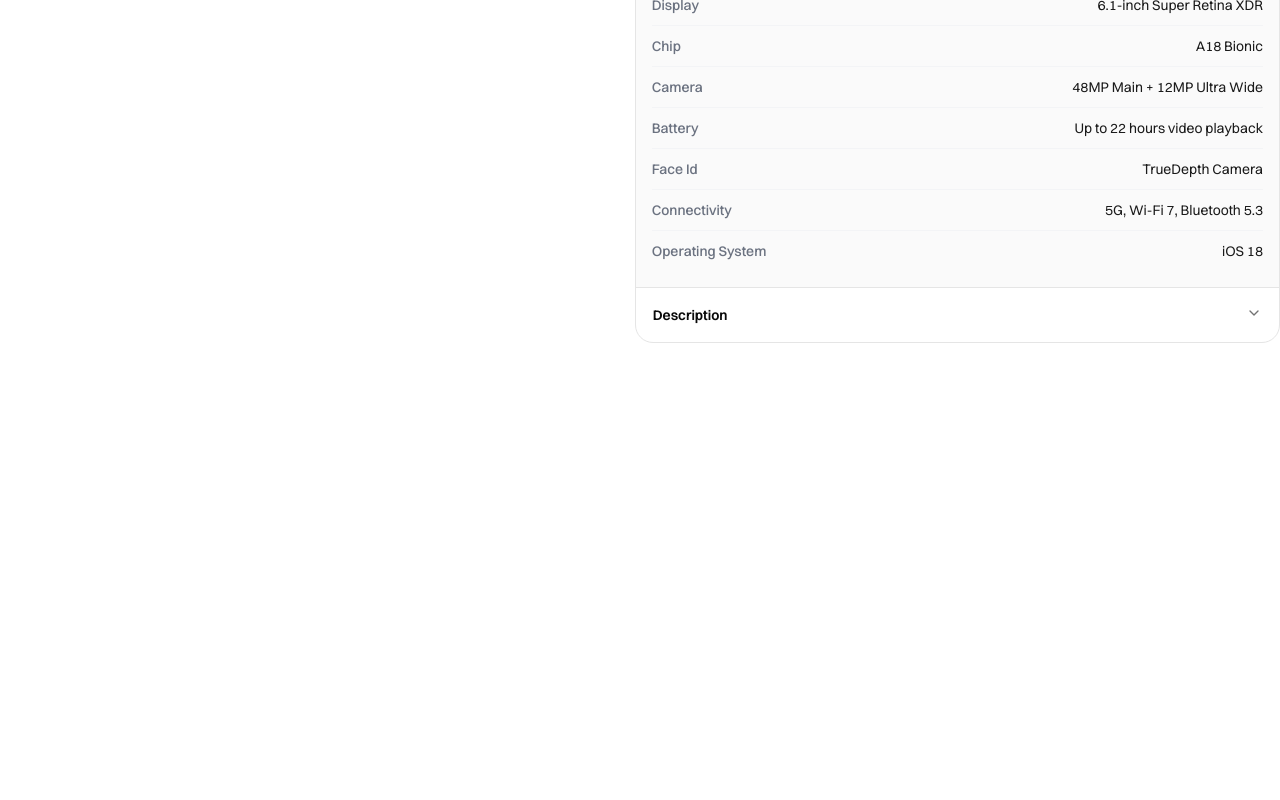
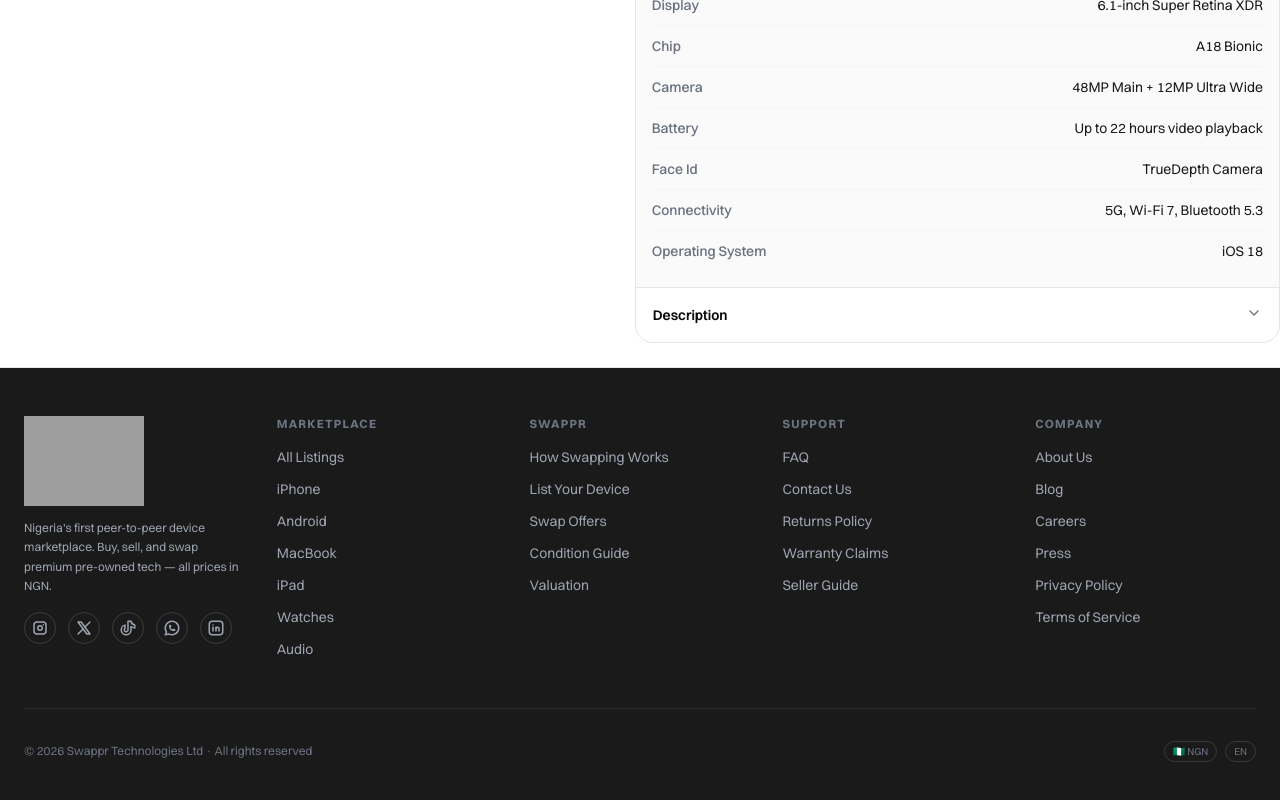
Before and after one commit to timmie20/swappr-client-new, a Next.js app: page /products/1 in a window 1280 px wide. Shown: the part 970-1770 px from the top of the page. Before the commit the page ends 1337 px from the top, so only its background shows below. Built offline with nearby package versions, Linux system fonts and the light colour scheme; no server answers; grey boxes are pictures that could not be loaded.

Commit message:
ui: move feed footer to page container

```diff
--- a/src/components/layout/page-container.tsx
+++ b/src/components/layout/page-container.tsx
@@ -1,5 +1,6 @@
 import React from "react";
 import { AppNavbar } from "../shared/app-navbar";
+import { FeedFooter } from "../shared/feed-footer";
 
 export default function PageContainer({
   children,
@@ -9,9 +10,10 @@ export default function PageContainer({
   return (
     <>
       <AppNavbar />
-      <main className="mx-auto h-[calc(100dvh-52px)] pt-16 pb-4 sm:pb-0 lg:p-0 lg:pt-16">
+      <main className="mx-auto min-h-[calc(100dvh-3.5rem)] pt-16 pb-4 sm:pb-0 lg:p-0 lg:pt-16">
         {children}
       </main>
+      <FeedFooter />
     </>
   );
 }
--- a/src/components/feed/feed-footer.tsx
+++ b/src/components/shared/feed-footer.tsx
@@ -1,10 +1,6 @@
 import Link from "next/link";
-import {
-  IconBrandInstagram,
-  IconBrandX,
-  IconBrandTiktok,
-  IconBrandWhatsapp,
-} from "@tabler/icons-react";
+import Image from "next/image";
+import { Icons } from "../icons";
 
 const FOOTER_LINKS = {
   Marketplace: [
@@ -44,7 +40,7 @@ export function FeedFooter() {
   return (
     <footer className="border-t border-[#E5E7EB] bg-[#1A1A1A] text-white">
       {/* E-waste banner */}
-      <div className="to-swappr-teal-light bg-linear-to-r from-[#1A6B5A] px-4 py-4">
+      {/* <div className="to-swappr-teal-light bg-linear-to-r from-[#1A6B5A] px-4 py-4">
         <div className="mx-auto flex max-w-7xl flex-col items-center gap-1 text-center sm:flex-row sm:justify-between sm:text-left">
           <div>
             <p className="text-sm font-bold text-white">
@@ -62,19 +58,20 @@ export function FeedFooter() {
             Learn More →
           </Link>
         </div>
-      </div>
+      </div> */}
 
       <div className="mx-auto max-w-7xl px-4 py-12 lg:px-6">
         <div className="grid grid-cols-2 gap-8 sm:grid-cols-4 lg:grid-cols-5">
           {/* Brand col */}
           <div className="col-span-2 sm:col-span-4 lg:col-span-1">
             <Link href="/" className="flex items-center gap-2">
-              <div className="flex h-8 w-8 items-center justify-center rounded-lg bg-[#1A6B5A]">
-                <span className="text-sm font-bold text-white">↔</span>
-              </div>
-              <span className="font-switzer text-xl font-bold text-white">
-                swappr
-              </span>
+              <Image
+                src="/assets/images/logo.png"
+                alt="Swapp-logor"
+                width={120}
+                height={40}
+                priority
+              />
             </Link>
             <p className="mt-3 text-xs leading-relaxed text-[#9CA3AF]">
               Nigeria&apos;s first peer-to-peer device marketplace. Buy, sell,
@@ -82,15 +79,16 @@ export function FeedFooter() {
             </p>
             <div className="mt-4 flex items-center gap-3">
               {[
-                { icon: <IconBrandInstagram size={18} />, href: "#" },
-                { icon: <IconBrandX size={18} />, href: "#" },
-                { icon: <IconBrandTiktok size={18} />, href: "#" },
-                { icon: <IconBrandWhatsapp size={18} />, href: "#" },
+                { icon: <Icons.instagram size={18} />, href: "#" },
+                { icon: <Icons.x size={18} />, href: "#" },
+                { icon: <Icons.tiktok size={18} />, href: "#" },
+                { icon: <Icons.whatsapp size={18} />, href: "#" },
+                { icon: <Icons.linkedin size={18} />, href: "#" },
               ].map((social, i) => (
                 <Link
                   key={i}
                   href={social.href}
-                  className="flex h-8 w-8 items-center justify-center rounded-full border border-[#3A3A3A] text-[#9CA3AF] transition-colors hover:border-[#1A6B5A] hover:text-[#1A6B5A]"
+                  className="hover:border-primary hover:text-primary flex h-8 w-8 items-center justify-center rounded-full border border-[#3A3A3A] text-[#9CA3AF] transition-colors"
                 >
                   {social.icon}
                 </Link>
--- a/src/components/vendor-landing/footer-section.tsx
+++ b/src/components/vendor-landing/footer-section.tsx
@@ -99,8 +99,9 @@ export function FooterSection({ className }: FooterSectionProps) {
 
         {/* Bottom bar */}
         <div className="mt-10 flex flex-col gap-2 border-t border-white/10 pt-6 sm:flex-row sm:items-center sm:justify-between">
-          <p className="text-xs text-white/35">
-            © {new Date().getFullYear()} Swappr. All rights reserved.
+          <p className="text-xs text-[#6B7280]">
+            © {new Date().getFullYear()} Swappr Technologies Ltd · All rights
+            reserved
           </p>
           <p className="text-xs text-white/35">Vendor Program — Nigeria</p>
         </div>
--- a/src/features/feed/page.tsx
+++ b/src/features/feed/page.tsx
@@ -4,31 +4,16 @@ import { CategoryFilterBar } from "@/components/feed/category-filter-bar";
 import { DealOfWeekSection } from "@/components/feed/deal-of-week-section";
 import { FeedGrid } from "@/components/feed/feed-grid";
 import { SwapOfferDrawer } from "@/components/feed/swap-offer-drawer";
-import { FeedFooter } from "@/components/feed/feed-footer";
 
 export default function Page() {
   return (
     <div className="min-h-screen bg-[#F8F9FA]">
-      {/* Hero */}
       {/* <HeroBanner /> */}
-
-      {/* Trust signals */}
       {/* <TrustSignalStrip /> */}
-
-      {/* Deal of the Week */}
       <DealOfWeekSection />
-
-      {/* Sticky category filter pills */}
       <CategoryFilterBar />
-
-      {/* Main product feed */}
       <FeedGrid />
-
-      {/* Swap offer drawer (portal-like) */}
       <SwapOfferDrawer />
-
-      {/* Footer */}
-      <FeedFooter />
     </div>
   );
 }
```
Also changed, not shown: src/components/icons.tsx (+10 -0 lines).
